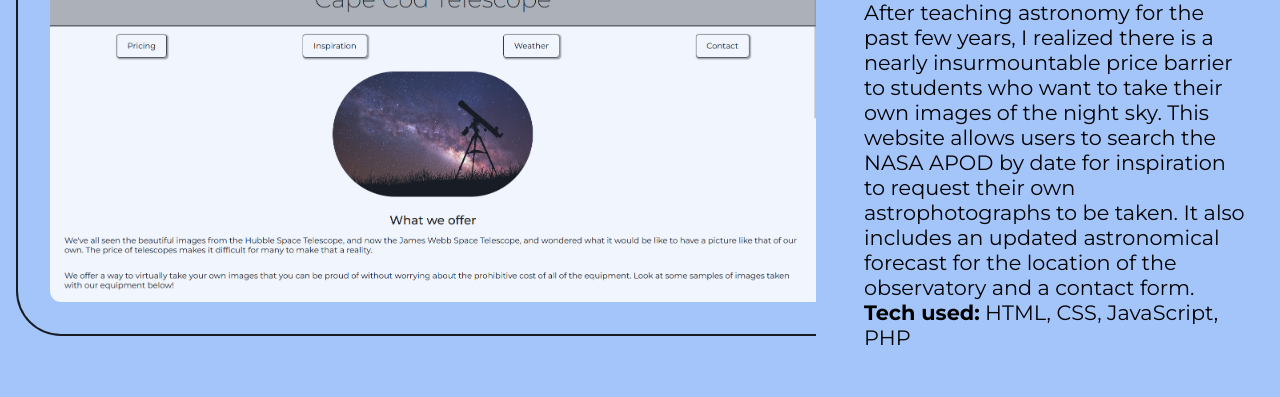
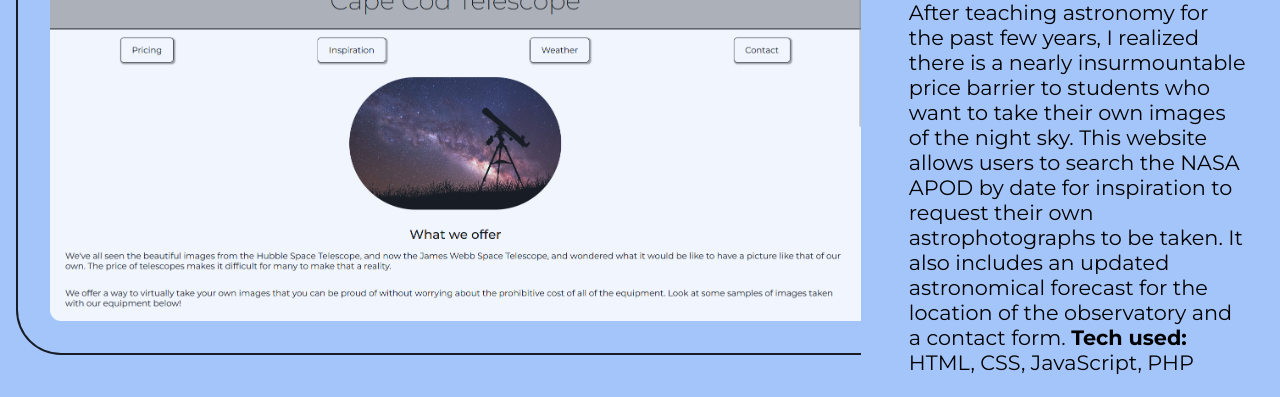
Before and after one commit to kirbsmith/Final_Portfolio, a plain HTML site: page projects.html in a window 1280 px wide. Shown: the part 223-620 px from the top of the page. Drawn offline with Linux system fonts and the light colour scheme; grey boxes are pictures that could not be loaded.

Commit message:
resize images

```diff
--- a/style.css
+++ b/style.css
@@ -212,7 +212,7 @@ form{
 }
 
 .websiteScreenshots{
-  width: 800px;
+  width: 66vw;
   margin: 1rem 1rem;
   padding: 2rem 0 2rem 2rem;
   border-top-left-radius: 45px;
```
